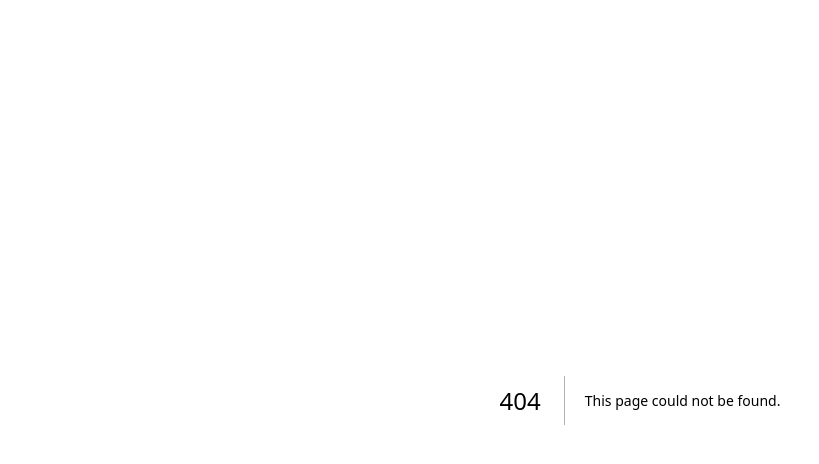
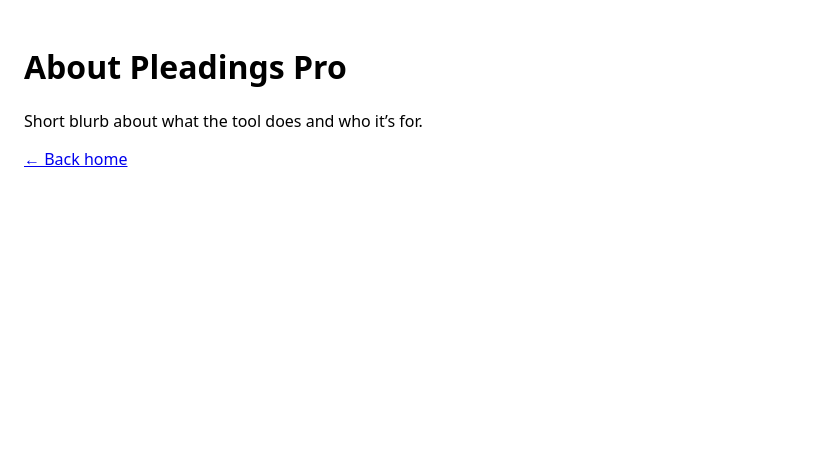
Before and after one commit to josephchalifoux/WestlawAI, a Next.js app: page /about in a window 1280 px wide. Before the commit this address had no page. Shown: the top 464 px of the page, without its empty margins (0-819 px from the left). Built offline with nearby package versions, Linux system fonts and the light colour scheme.

Commit message:
Create page.js

```diff
--- /dev/null
+++ b/app/about/page.js
@@ -0,0 +1,11 @@
+export const metadata = { title: 'About • Pleadings Pro' };
+
+export default function About() {
+  return (
+    <main style={{padding: 24, fontFamily: 'system-ui, sans-serif'}}>
+      <h1>About Pleadings Pro</h1>
+      <p>Short blurb about what the tool does and who it’s for.</p>
+      <p><a href="/">← Back home</a></p>
+    </main>
+  );
+}
```
